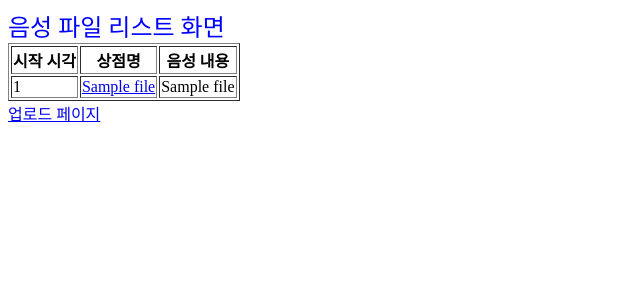
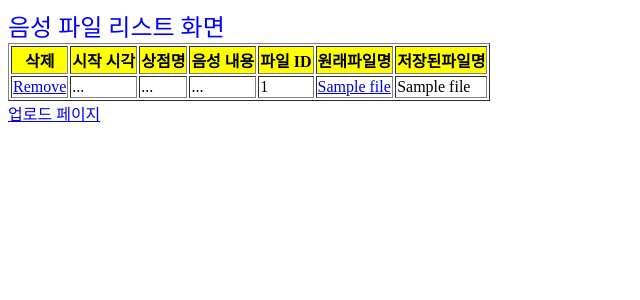
Before and after one commit to lsy0314/sintoburi, a PHP site: page /file_list.php in a window 1280 px wide. Shown: the top 300 px of the page, without its empty margins (0-640 px from the left). Run offline with PHP 8.4, Linux system fonts and the light colour scheme; tables that the repository leaves empty or names only in its code hold one stand-in row (values such as "Sample post").

Commit message:
Added table fields
I added table fields for sintoburi

Signed-off-by: HyunJun Lim <hjoon0510@gmail.com>

```diff
--- a/webapp/file_list.php
+++ b/webapp/file_list.php
@@ -8,10 +8,14 @@
 <body>
 <font size=5 color=blue>음성 파일 리스트 화면</font>
 <table border="1">
-<tr>
+<tr bgcolor=yellow>
+	<th>삭제</th>
 	<th>시작 시각</th>
 	<th>상점명</th>
 	<th>음성 내용</th>
+	<th>파일 ID</th>
+	<th>원래파일명</th>
+	<th>저장된파일명</th>
 </tr>
 <?php
 //$db_conn = mysqli_connect("localhost", "testdbadm", "testdbadm", "testdb");
@@ -23,6 +27,10 @@ $result = mysqli_stmt_get_result($stmt);
 while($row = mysqli_fetch_assoc($result)) {
 ?>
 <tr>
+  <td><a href=file_remove.php?file_id=<?= $row['file_id'] ?>>Remove</td>
+  <td> ... </td>
+  <td> ... </td>
+  <td> ... </td>
   <td><?= $row['file_id'] ?></td>
   <td><a href="download.php?file_id=<?= $row['file_id'] ?>" target="_blank"><?= $row['name_orig'] ?></a></td>
   <td><?= $row['name_save'] ?></td>
```
